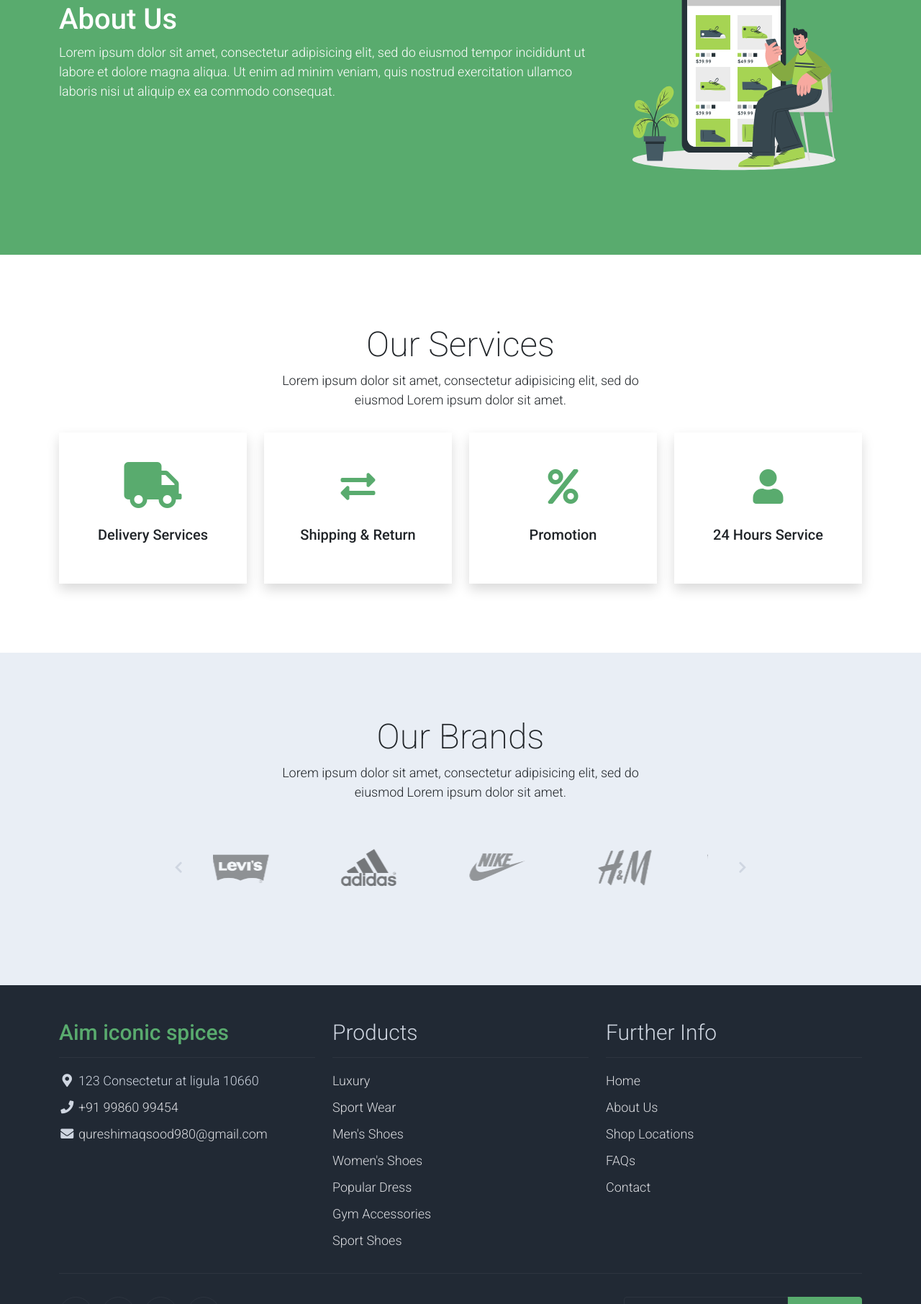
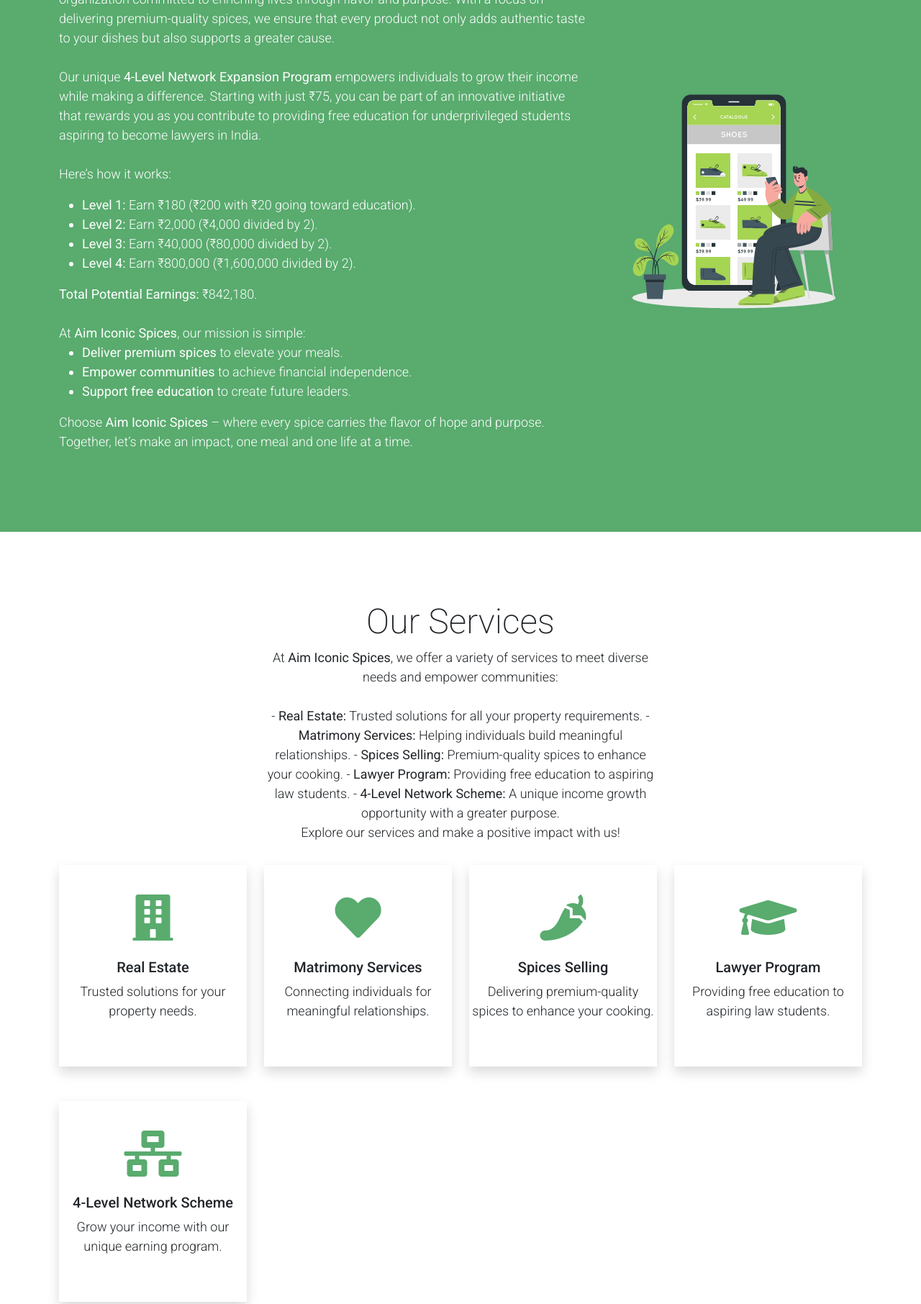
Before and after one commit to wa5/test-iconic, a plain HTML site: page about.html in a window 1280 px wide. Shown: the part 326-2138 px from the top of the page at 72% size. Drawn offline with Linux system fonts and the light colour scheme.

Commit message:
latest changes

```diff
--- a/about.html
+++ b/about.html
@@ -129,11 +129,29 @@
                 <div class="col-md-8 text-white">
                     <h1>About Us</h1>
                     <p>
-                        Lorem ipsum dolor sit amet, consectetur adipisicing elit, sed do eiusmod
-                        tempor incididunt ut labore et dolore magna aliqua. Ut enim ad minim veniam,
-                        quis nostrud exercitation ullamco laboris nisi ut aliquip ex ea commodo consequat.
+                        At <strong>Aim Iconic Spices</strong>, we are more than just a spice brand – we are a mission-driven organization committed to enriching lives through flavor and purpose. With a focus on delivering premium-quality spices, we ensure that every product not only adds authentic taste to your dishes but also supports a greater cause.
+                        <br><br>
+                        Our unique <strong>4-Level Network Expansion Program</strong> empowers individuals to grow their income while making a difference. Starting with just ₹75, you can be part of an innovative initiative that rewards you as you contribute to providing free education for underprivileged students aspiring to become lawyers in India.
+                        <br><br>
+                        Here’s how it works:
+                        <ul>
+                            <li><strong>Level 1:</strong> Earn ₹180 (₹200 with ₹20 going toward education).</li>
+                            <li><strong>Level 2:</strong> Earn ₹2,000 (₹4,000 divided by 2).</li>
+                            <li><strong>Level 3:</strong> Earn ₹40,000 (₹80,000 divided by 2).</li>
+                            <li><strong>Level 4:</strong> Earn ₹800,000 (₹1,600,000 divided by 2).</li>
+                        </ul>
+                        <strong>Total Potential Earnings:</strong> ₹842,180.
+                        <br><br>
+                        At <strong>Aim Iconic Spices</strong>, our mission is simple:
+                        <ul>
+                            <li><strong>Deliver premium spices</strong> to elevate your meals.</li>
+                            <li><strong>Empower communities</strong> to achieve financial independence.</li>
+                            <li><strong>Support free education</strong> to create future leaders.</li>
+                        </ul>
+                        Choose <strong>Aim Iconic Spices</strong> – where every spice carries the flavor of hope and purpose. Together, let’s make an impact, one meal and one life at a time.
                     </p>
                 </div>
+
                 <div class="col-md-4">
                     <img src="assets/img/about-hero.svg" alt="About Hero">
                 </div>
@@ -145,15 +163,30 @@
     <!-- Start Section -->
     <section class="container py-5">
         <div class="row text-center pt-5 pb-3">
-            <div class="col-lg-6 m-auto">
+            <!-- <div class="col-lg-6 m-auto">
                 <h1 class="h1">Our Services</h1>
                 <p>
                     Lorem ipsum dolor sit amet, consectetur adipisicing elit, sed do eiusmod
                     Lorem ipsum dolor sit amet.
                 </p>
+            </div> -->
+            <div class="col-lg-6 m-auto">
+                <h1 class="h1">Our Services</h1>
+                <p>
+                    At <strong>Aim Iconic Spices</strong>, we offer a variety of services to meet diverse needs and empower communities:
+                    <br><br>
+                    - <strong>Real Estate:</strong> Trusted solutions for all your property requirements.
+                    - <strong>Matrimony Services:</strong> Helping individuals build meaningful relationships.
+                    - <strong>Spices Selling:</strong> Premium-quality spices to enhance your cooking.
+                    - <strong>Lawyer Program:</strong> Providing free education to aspiring law students.
+                    - <strong>4-Level Network Scheme:</strong> A unique income growth opportunity with a greater purpose.
+                    <br>
+                    Explore our services and make a positive impact with us!
+                </p>
             </div>
+
         </div>
-        <div class="row">
+        <!-- <div class="row">
 
             <div class="col-md-6 col-lg-3 pb-5">
                 <div class="h-100 py-5 services-icon-wap shadow">
@@ -182,7 +215,49 @@
                     <h2 class="h5 mt-4 text-center">24 Hours Service</h2>
                 </div>
             </div>
+        </div> -->
+        <div class="row">
+            <div class="col-md-6 col-lg-3 pb-5">
+                <div class="h-100 py-5 services-icon-wap shadow">
+                    <div class="h1 text-success text-center"><i class="fa fa-building fa-lg"></i></div>
+                    <h2 class="h5 mt-4 text-center">Real Estate</h2>
+                    <p class="text-center">Trusted solutions for your property needs.</p>
+                </div>
+            </div>
+
+            <div class="col-md-6 col-lg-3 pb-5">
+                <div class="h-100 py-5 services-icon-wap shadow">
+                    <div class="h1 text-success text-center"><i class="fa fa-heart fa-lg"></i></div>
+                    <h2 class="h5 mt-4 text-center">Matrimony Services</h2>
+                    <p class="text-center">Connecting individuals for meaningful relationships.</p>
+                </div>
+            </div>
+
+            <div class="col-md-6 col-lg-3 pb-5">
+                <div class="h-100 py-5 services-icon-wap shadow">
+                    <div class="h1 text-success text-center"><i class="fa fa-pepper-hot fa-lg"></i></div>
+                    <h2 class="h5 mt-4 text-center">Spices Selling</h2>
+                    <p class="text-center">Delivering premium-quality spices to enhance your cooking.</p>
+                </div>
+            </div>
+
+            <div class="col-md-6 col-lg-3 pb-5">
+                <div class="h-100 py-5 services-icon-wap shadow">
+                    <div class="h1 text-success text-center"><i class="fa fa-graduation-cap fa-lg"></i></div>
+                    <h2 class="h5 mt-4 text-center">Lawyer Program</h2>
+                    <p class="text-center">Providing free education to aspiring law students.</p>
+                </div>
+            </div>
+
+            <div class="col-md-6 col-lg-3 pb-5">
+                <div class="h-100 py-5 services-icon-wap shadow">
+                    <div class="h1 text-success text-center"><i class="fa fa-network-wired fa-lg"></i></div>
+                    <h2 class="h5 mt-4 text-center">4-Level Network Scheme</h2>
+                    <p class="text-center">Grow your income with our unique earning program.</p>
+                </div>
+            </div>
         </div>
+
     </section>
     <!-- End Section -->
 
```
Also changed, not shown: contact.html (+9 -4 lines), index.html (+2 -2 lines), shop-single.html (+2 -2 lines), shop.html (+2 -2 lines).
